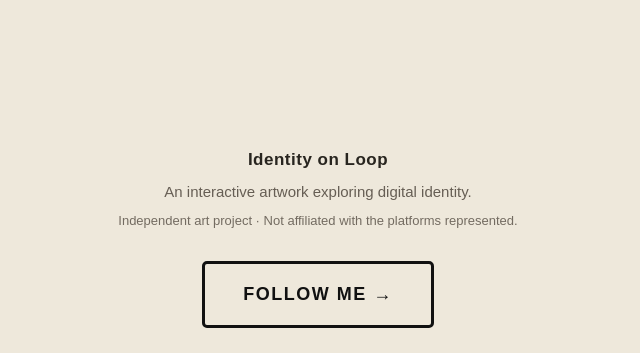
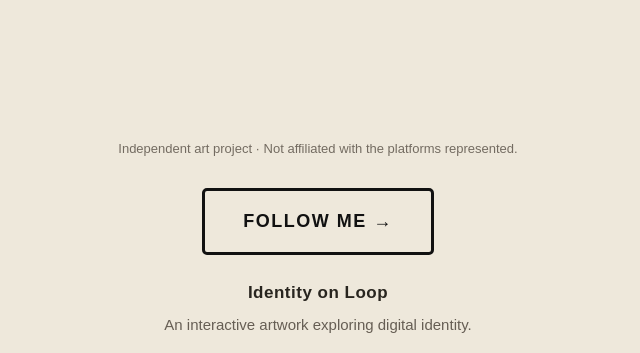
Before and after one commit to TtP-tinatini/inspire-social-loop, a plain HTML site: page index.html in a window 1280 px wide. Shown: the part 447-800 px from the top of the page, without its empty margins (322-962 px from the left). Drawn offline with Linux system fonts and the light colour scheme.

Commit message:
Update index.html
reorder

```diff
--- a/index.html
+++ b/index.html
@@ -70,6 +70,7 @@
       border: 6px solid var(--platform-color);
 
       margin: 0 auto 28px;
+      transform: translateY(32px);
 
       transition: border-color 0.3s ease;
     }
@@ -98,6 +99,7 @@
       font-weight: 600;
       letter-spacing: 2.5px;
       margin-bottom: 52px;
+      transform: translateY(22px);
       color: #454039;
     }
 
@@ -185,9 +187,17 @@
       font-size: 15px;
     }
 
-    .artwork-info small {
+    .independent-note {
+      max-width: 650px;
       font-size: 13px;
+      line-height: 1.5;
+      color: #665e54;
       opacity: 0.9;
+      text-align: center;
+    }
+
+    .artwork-info {
+      margin-top: 25px;
     }
 
     /* BLACK NAVIGATION BUTTON */
@@ -277,7 +287,7 @@
         font-size: 13px;
       }
 
-      .artwork-info small {
+      .independent-note {
         font-size: 12px;
       }
     }
@@ -320,26 +330,19 @@
 
     <div class="bottom-section">
 
-      <footer class="artwork-info">
-
-        <strong>
-          Identity on Loop
-        </strong>
-
-        <span>
-          An interactive artwork exploring digital identity.
-        </span>
-
-        <small>
-          Independent art project · Not affiliated with
-          the platforms represented.
-        </small>
-
-      </footer>
+      <small class="independent-note">
+        Independent art project · Not affiliated with
+        the platforms represented.
+      </small>
 
       <button id="nextButton" type="button">
         FOLLOW ME →
       </button>
+
+      <footer class="artwork-info">
+        <strong>Identity on Loop</strong>
+        <span>An interactive artwork exploring digital identity.</span>
+      </footer>
 
     </div>
 
```
